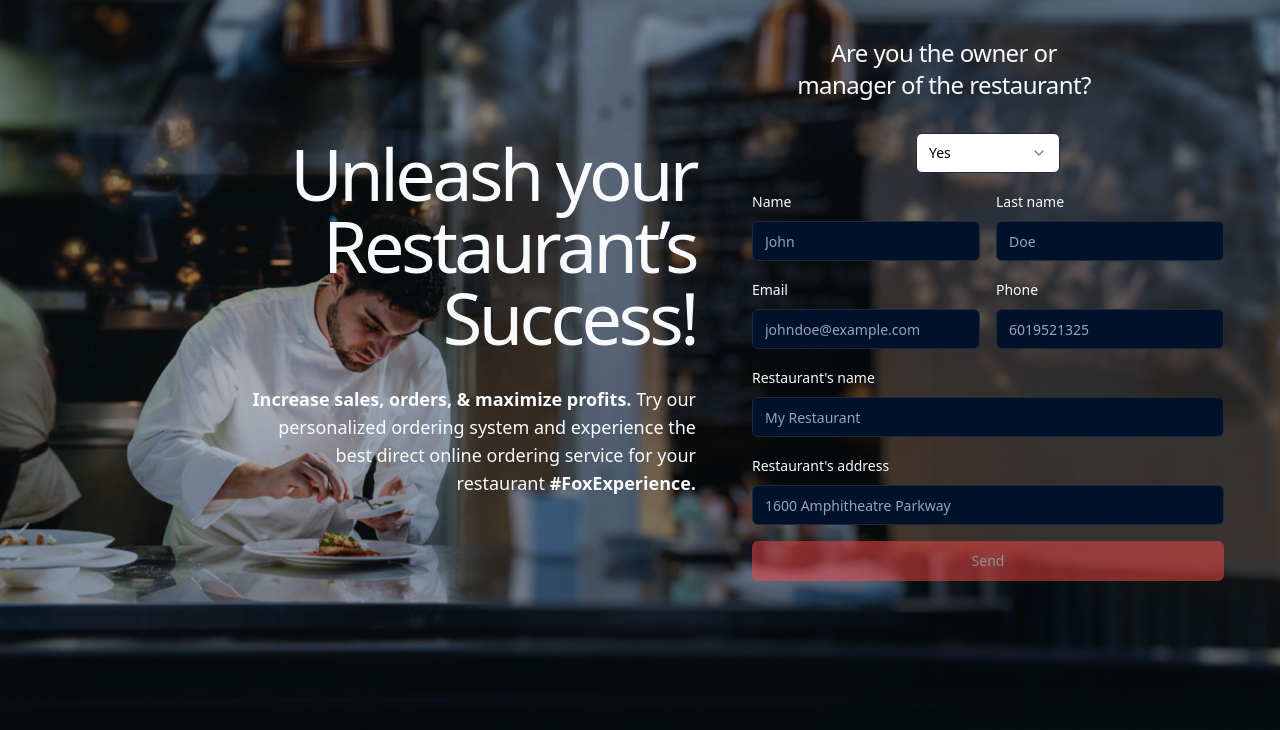
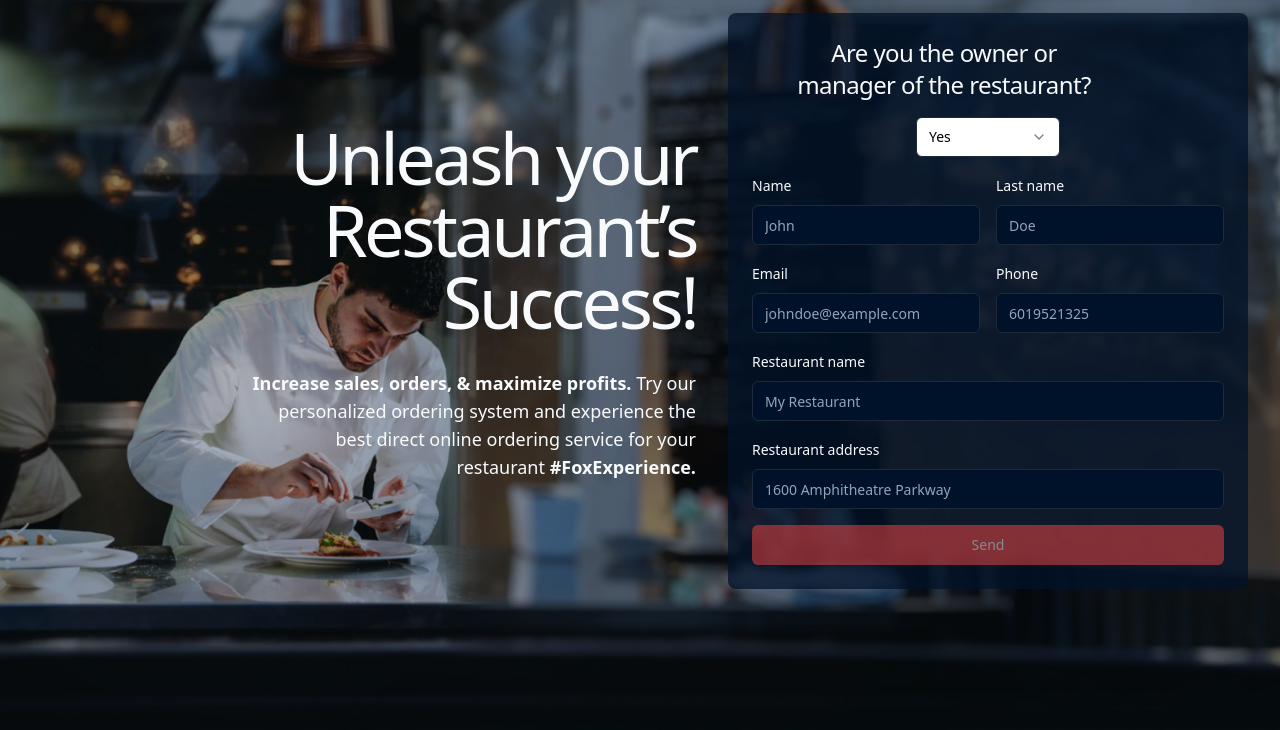
Before and after one commit to AFPedreros/FoxWebsite, an Astro site: page / in a window 1280 px wide. Shown: the part 67-797 px from the top of the page. Built offline with nearby package versions, Linux system fonts and the light colour scheme; Astro itself is replaced by a stand-in of ours.

Commit message:
feat: improve dark mode styling and disable TypeScript linting rules

```diff
--- a/src/components/free-demo-form.tsx
+++ b/src/components/free-demo-form.tsx
@@ -60,7 +60,7 @@
 
 	return (
 		<Form {...form}>
-			<form className="grid grid-cols-4 gap-4 py-4" onSubmit={form.handleSubmit(onSubmit)}>
+			<form className="grid grid-cols-4 gap-4" onSubmit={form.handleSubmit(onSubmit)}>
 				<FormField
 					control={form.control}
 					name="isOwner"
@@ -141,7 +141,7 @@
 					name="restaurantName"
 					render={({ field }) => (
 						<FormItem className="col-span-4">
-							<FormLabel>Restaurant's name</FormLabel>
+							<FormLabel>Restaurant name</FormLabel>
 							<FormControl>
 								<Input placeholder="My Restaurant" {...field} />
 							</FormControl>
@@ -155,7 +155,7 @@
 					name="restaurantAddress"
 					render={({ field }) => (
 						<FormItem className="col-span-4">
-							<FormLabel>Restaurant's address</FormLabel>
+							<FormLabel>Restaurant address</FormLabel>
 							<FormControl>
 								<Input placeholder="1600 Amphitheatre Parkway" {...field} />
 							</FormControl>
--- a/src/layouts/RootLayout.astro
+++ b/src/layouts/RootLayout.astro
@@ -12,7 +12,7 @@
 	<head>
 		<BaseHead title={title} description={description} />
 	</head>
-	<body class="dark">
+	<body class="dark w-screen overflow-x-hidden">
 		<Header />
 		<slot />
 		<Footer />
@@ -21,6 +21,7 @@
 <style is:global>
 	html {
 		scroll-behavior: smooth;
+		overflow-x: hidden;
 	}
 
 	@media (prefers-reduced-motion: reduce) {
--- a/src/styles/globals.css
+++ b/src/styles/globals.css
@@ -32,7 +32,7 @@
 	}
 
 	.dark {
-		--background: 214, 100%, 8%;
+		--background: 214 100% 8%;
 		--foreground: 210 40% 98%;
 		--card: 214, 100%, 8%;
 		--card-foreground: 210 40% 98%;
```
Also changed, not shown: src/components/ui/select.tsx (+3 -10 lines), .eslintrc.cjs.
